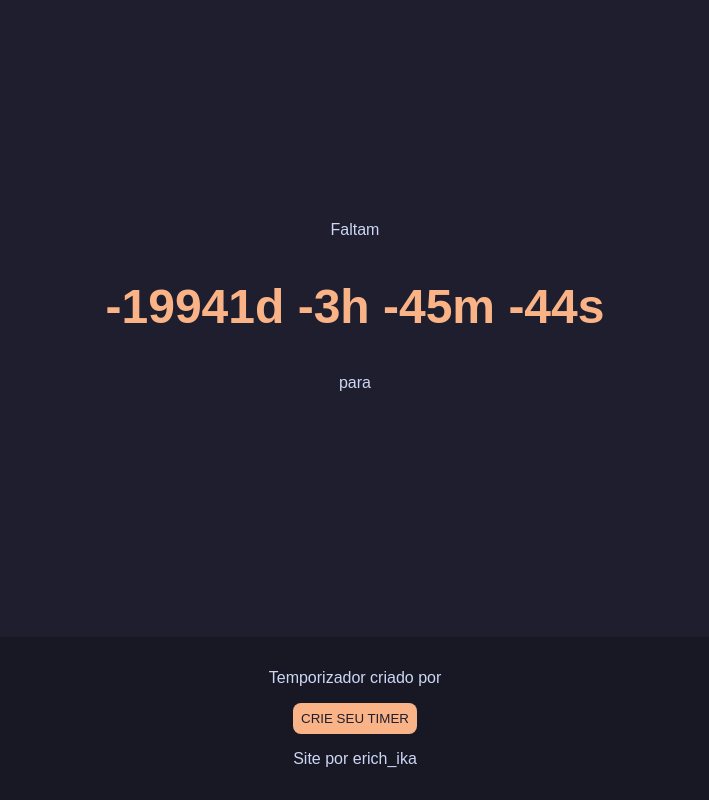
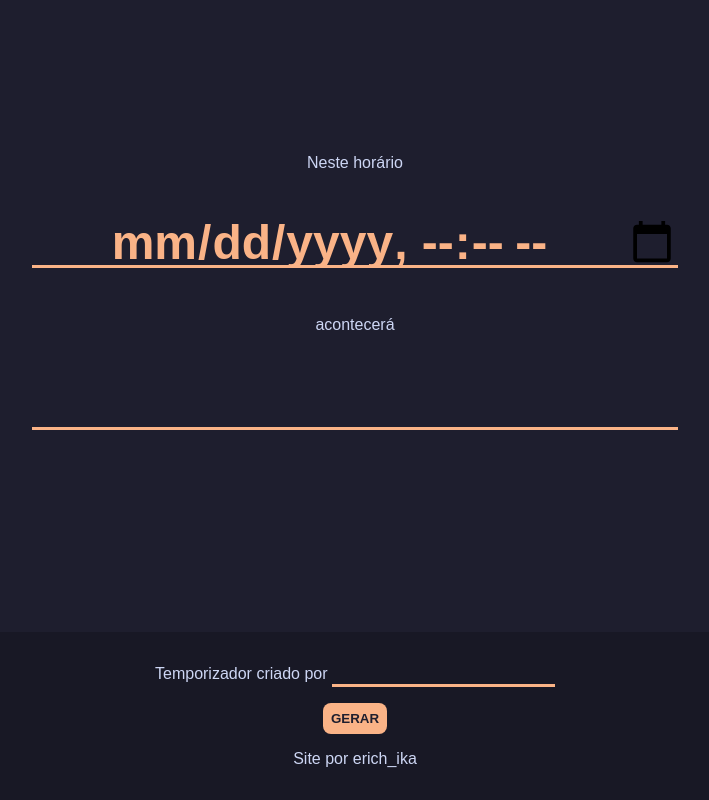
Before and after one commit to erich-ika/erich-ika.github.io, a plain HTML site: page toys/countdown/index.html in a window 1280 px wide. Shown: the whole page, without its empty margins (285-994 px from the left). Drawn offline with Linux system fonts and the light colour scheme.

Commit message:
countdown

```diff
--- a/style/index.css
+++ b/style/index.css
@@ -36,6 +36,7 @@ body {
 
 button {
   text-transform: uppercase;
+  font-weight: bold;
   border: none;
   padding: 0.5rem;
   border-radius: 0.5rem;
@@ -46,3 +47,14 @@ button:hover {
   opacity: 0.8;
   cursor: pointer;
 }
+
+input {
+  background-color: unset;
+  border: none;
+  border-bottom: solid var(--Peach);
+  color: var(--Text);
+}
+
+.d-none {
+  display: none;
+}
--- a/toys/countdown/index.html
+++ b/toys/countdown/index.html
@@ -4,20 +4,35 @@
     <meta charset="UTF-8" />
     <meta name="viewport" content="width=device-width, initial-scale=1.0" />
     <title>Countdown</title>
-    <link rel="stylesheet" href="/style/index.css">
-    <link rel="stylesheet" href="style.css">
+    <link rel="stylesheet" href="/style/index.css" />
+    <link rel="stylesheet" href="style.css" />
     <script defer src="script.js"></script>
   </head>
   <body>
-    <main>
+    <main class="out">
       <p>Faltam</p>
       <h2 id="at"></h2>
       <p>para</p>
       <h2 id="to"></h2>
     </main>
+    <main class="in">
+      <p>Neste horário</p>
+      <input id="at-in" type="datetime-local">
+      <p>acontecerá</p>
+      <input id="to-in" type="text">
+    </main>
     <footer>
-      <p>Temporizador criado por <span id="by"></span></p>
-      <button onclick="window.location.href = '/toys/countdown'">Crie seu timer</button>
+      <p>
+        Temporizador criado por
+        <span id="by" class="out"></span>
+        <input id="by-in" class="in" type="text">
+      </p>
+      <button id="create-btn" class="out" onclick="buttonCreate()">
+        Crie seu timer
+      </button>
+      <button id="make-btn" class="in" onclick="buttonMake()">
+        Gerar
+      </button>
       <p>Site por <span id="author">erich_ika</span></p>
     </footer>
   </body>
--- a/toys/countdown/script.js
+++ b/toys/countdown/script.js
@@ -1,12 +1,19 @@
 const author = 'erich_ika'
-let params = {
-  by: 'erich_ika',
-  to: 'Meu aniversário! :)',
-  at: 1724036400000,
-}
+let params = {}
 
 function get(target) {
   return document.getElementById(target)
+}
+
+function formMode(bool) {
+  document.querySelectorAll('.in')
+    .forEach(e => e.style.display = bool ? 'unset' : 'none')
+  document.querySelectorAll('.out')
+    .forEach(e => e.style.display = bool ? 'none' : 'unset')
+  if (!bool) {
+    const now = new Date();
+    get('at').innerText = new Time(params.at - now)
+  }
 }
 
 function getParams() {
@@ -19,6 +26,7 @@ function getParams() {
   get('to').innerText = params.to;
   get('by').innerText = params.by;
   get('author').innerText = author;
+  formMode(params.at == 'NaN' || !params.at || !params.by || !params.to)
 }
 
 class Time {
@@ -47,5 +55,27 @@ function renderClock() {
   setTimeout(renderClock, 1E3 - (now % 1E3))
 }
 
+function buttonCreate() {
+  const url = new URL(window.location.href);
+  url.search = '';
+  window.history.pushState({}, document.title, url)
+  getParams();
+}
+
+function buttonMake() {
+  const form = {
+    to: get('to-in').value,
+    at: new Date(get('at-in').value).getTime(),
+    by: get('by-in').value,
+  };
+
+  const url = new URL(window.location.href);
+  url.searchParams.set('to', form.to);
+  url.searchParams.set('at', form.at);
+  url.searchParams.set('by', form.by);
+  window.history.pushState({}, document.title, url);
+  getParams();
+}
+
 getParams();
 renderClock()
--- a/toys/countdown/style.css
+++ b/toys/countdown/style.css
@@ -20,9 +20,34 @@ footer {
 
 h2 {
   font-size: 3rem;
+  line-height: 3rem;
+  margin: 3rem 0;
   color: var(--Peach);
+}
+
+main p {
+  margin: 0;
 }
 
 #by {
   color: var(--Peach);
 }
+
+input {
+  color: var(--Peach);
+  font-size: 1rem;
+  font-weight: bold;
+}
+
+main input {
+  font-size: 3rem;
+  height: 3rem;
+  text-align: center;
+  margin: 3rem 0;
+  box-sizing: border-box;
+  width: 100%;
+}
+
+.in {
+  display: none;
+}
```
